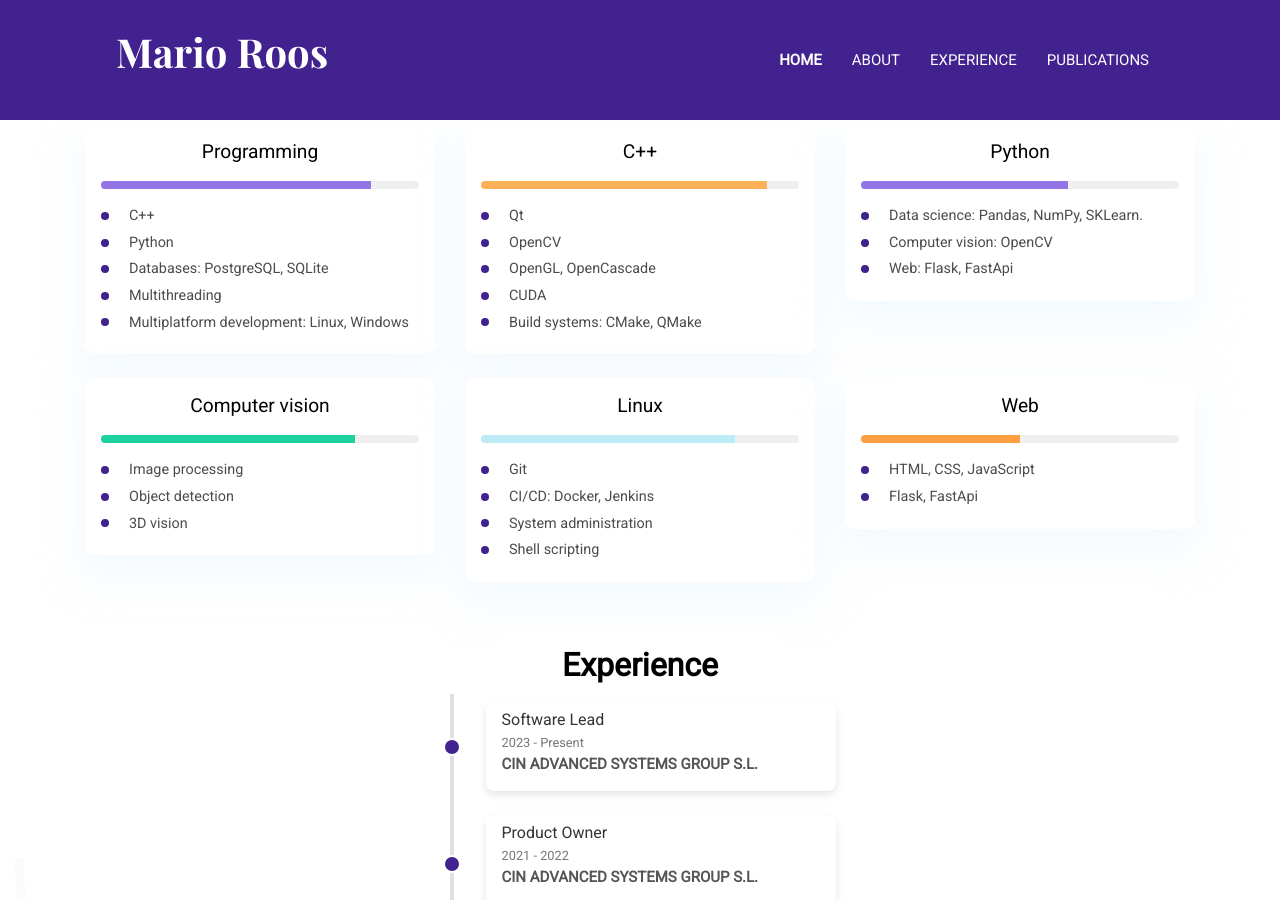
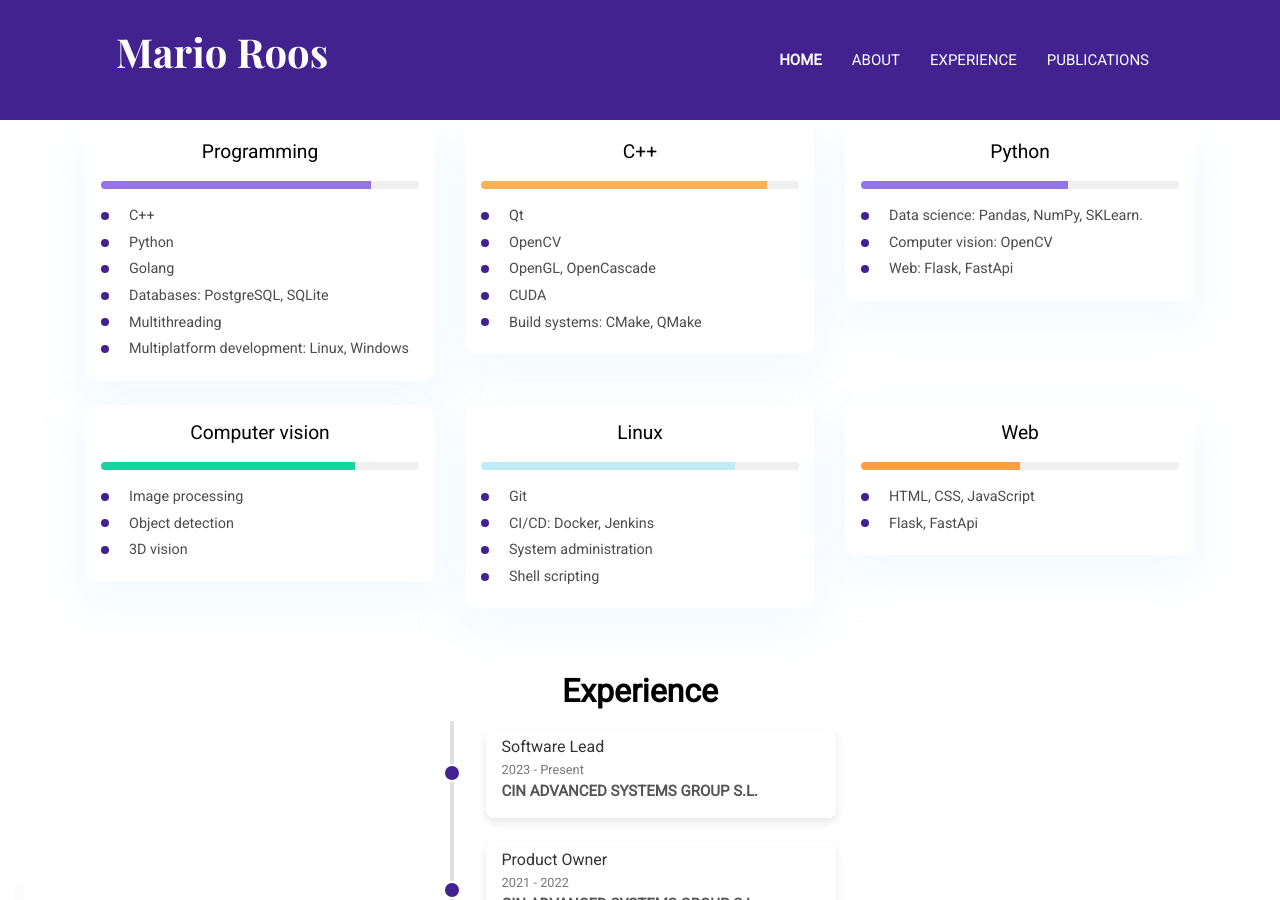
Before and after one commit to mariorht/me, a Jekyll site: the page built from index.html, in a window 1280 px wide and 900 px high, scrolled down 848 px. Built offline with Jekyll 4.4.1, drawn with Linux system fonts in a browser that asks for light colours.

Commit message:
Update settings.yml

```diff
--- a/_data/settings.yml
+++ b/_data/settings.yml
@@ -54,6 +54,7 @@ skills:
     details:
       - "C++"
       - "Python"
+      - "Golang"
       - "Databases: PostgreSQL, SQLite"
       - "Multithreading"
       - "Multiplatform development: Linux, Windows"
```
